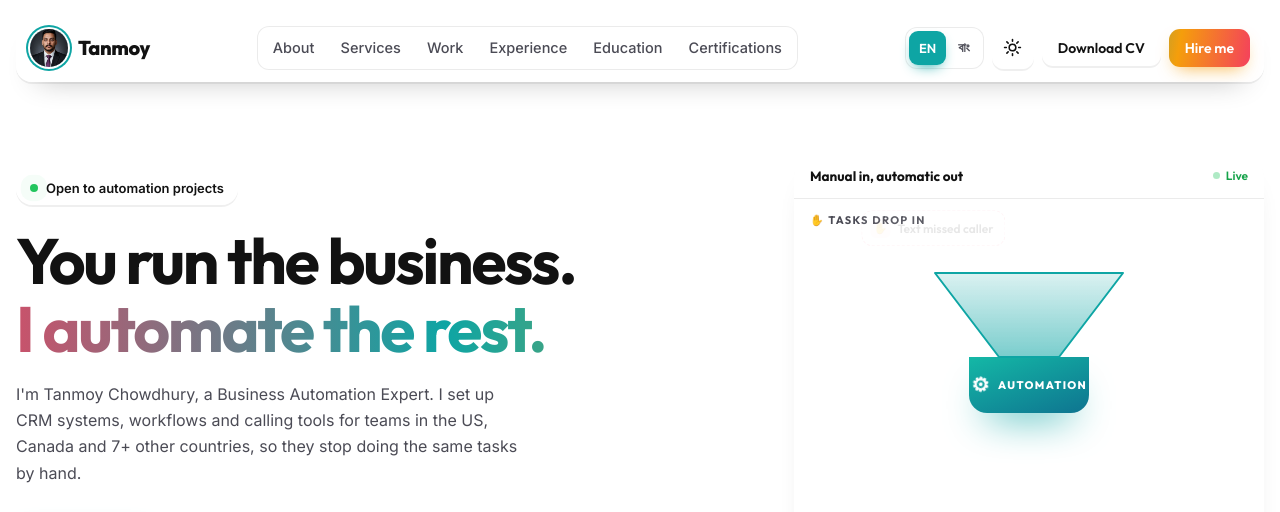
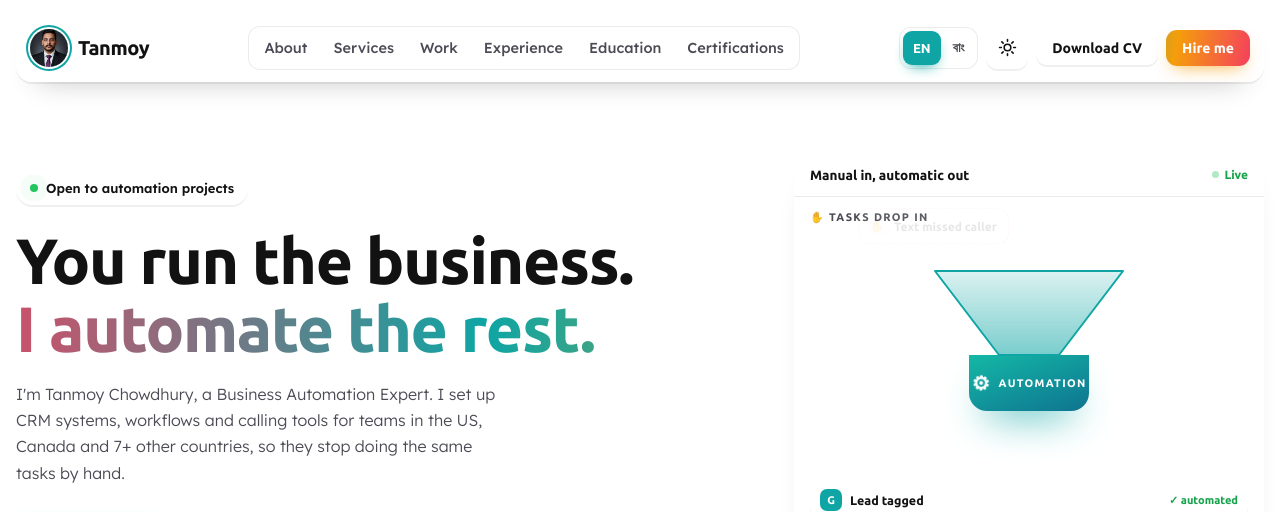
Before and after one commit to YomnaT09/tanmoy-portfolio, a plain HTML site: page index.html in a window 1280 px wide. Shown: the top 512 px of the page. Drawn offline with Linux system fonts and the light colour scheme; animation ran at ten frames a second; a web font is replaced by a local one.

Commit message:
Use Ubuntu headings and Lexend body text on the English site
Co-Authored-By: Claude Opus 5.5 <noreply@anthropic.com>
Claude-Session: https://claude.ai/code/session_01EXXSvchNrBkPnEQdvLrWoL

```diff
--- a/index.html
+++ b/index.html
@@ -22,7 +22,7 @@
 <title>Tanmoy Chowdhury</title>
 <script>(function(){var h=document.documentElement;try{if(localStorage.getItem("lang")==="bn"){h.classList.add("bn-pre");setTimeout(function(){h.classList.remove("bn-pre")},1500)}}catch(e){}})()</script><script>(function(){try{var t=localStorage.getItem("theme")}catch(e){}if(!t)t=matchMedia("(prefers-color-scheme: dark)").matches?"dark":"light";document.documentElement.setAttribute("data-theme",t)})()</script>
 <meta name="description" content="Tanmoy Chowdhury, Business Automation Expert and Finance Compliance Officer from Chattogram, Bangladesh.">
-<link rel="preconnect" href="https://fonts.googleapis.com">
+<link rel="preload" href="fonts/Lexend-var.woff2" as="font" type="font/woff2" crossorigin><link rel="preload" href="fonts/Ubuntu-Bold.woff2" as="font" type="font/woff2" crossorigin><link rel="preconnect" href="https://fonts.googleapis.com">
 <link rel="stylesheet" href="https://fonts.googleapis.com/css2?family=Outfit:wght@400;500;600;700;800&family=Anek+Bangla:wght@500;600;700;800&family=Hind+Siliguri:wght@400;500;600&family=Inter:wght@400;500;600&family=Dancing+Script:wght@700&display=swap">
 <style>
 /* Layout: Aurora. Light page with slow-moving colour glows; glass nav; hero with photo ring; stats; services grid; tool marquee; timeline; contact band. Single committed light look. */
@@ -596,6 +596,14 @@ html.bn-pre body{visibility:hidden}
 .lg1 button:focus-visible{outline:2px solid var(--teal);outline-offset:1px}
 html:not([lang=bn]) .lg1 [data-l=en],html[lang=bn] .lg1 [data-l=bn]{background:var(--teal);color:#fff;box-shadow:0 6px 14px -6px #0ea5a4}
 @media (max-width:900px){.lg1 button{padding:0 8px}}
+@font-face{font-family:"Lexend";src:url(fonts/Lexend-var.woff2) format("woff2");font-weight:100 900;font-style:normal;font-display:swap;unicode-range:U+0020-007E,U+00A0-017F,U+2013-2014,U+2018-201D,U+2022,U+2026,U+2192}
+@font-face{font-family:"Ubuntu";src:url(fonts/Ubuntu-Regular.woff2) format("woff2");font-weight:400;font-style:normal;font-display:swap;unicode-range:U+0020-007E,U+00A0-017F,U+2013-2014,U+2018-201D,U+2022,U+2026,U+2192}
+@font-face{font-family:"Ubuntu";src:url(fonts/Ubuntu-Medium.woff2) format("woff2");font-weight:500;font-style:normal;font-display:swap;unicode-range:U+0020-007E,U+00A0-017F,U+2013-2014,U+2018-201D,U+2022,U+2026,U+2192}
+@font-face{font-family:"Ubuntu";src:url(fonts/Ubuntu-Bold.woff2) format("woff2");font-weight:700;font-style:normal;font-display:swap;unicode-range:U+0020-007E,U+00A0-017F,U+2013-2014,U+2018-201D,U+2022,U+2026,U+2192}
+html:not([lang=bn]){--display:"Ubuntu",system-ui,sans-serif;--body:"Lexend",system-ui,sans-serif}
+html:not([lang=bn]) body{font-weight:300}
+html:not([lang=bn]) :is(h1,h2){letter-spacing:-.02em}
+html:not([lang=bn]) .lg1 button{font-family:var(--display)}
 </style>
 </head>
 <body>
```
Also changed, not shown: fonts/Lexend-OFL.txt (added), fonts/Lexend-var.woff2 (added), fonts/Ubuntu-Bold.woff2 (added), fonts/Ubuntu-Medium.woff2 (added), fonts/Ubuntu-Regular.woff2 (added), fonts/Ubuntu-UFL.txt (added).
